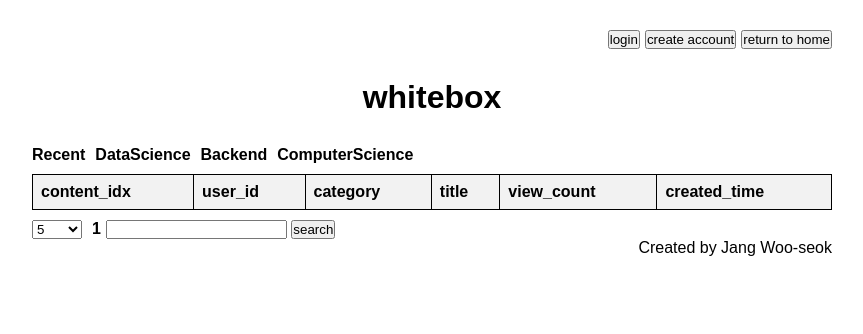
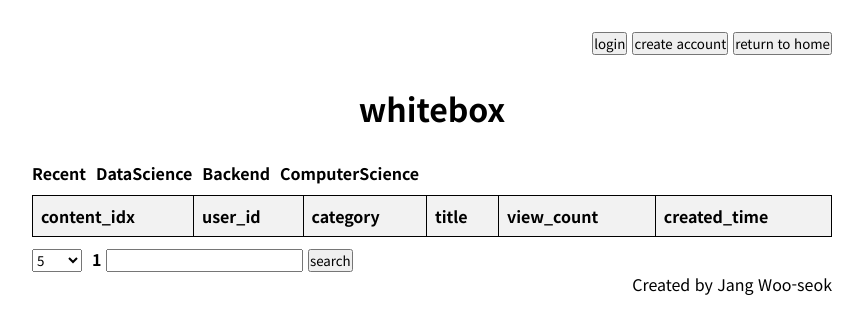
Before and after one commit to applesaltsky/whitebox, a FastAPI app: page / in a window 1280 px wide. Shown: the top 334 px of the page, without its empty margins (208-1071 px from the left). Run offline with FastAPI, Linux system fonts and the light colour scheme; data comes from the database, SQL or seed files in the repository; data that the repository does not hold is empty; parts of the project's set-up code (start-up, migrations or seed data) failed here and were passed over.

Commit message:
apply default font - noto sans, noto sans kr

```diff
--- a/static/css/global.css
+++ b/static/css/global.css
@@ -56,3 +56,15 @@ body {
 .upload_button:hover {
     background-color: #e5e5e5;
 }
+
+body {
+    font-family: "Noto Sans", serif;
+    font-optical-sizing: auto;
+    font-style: normal;
+}
+
+:lang(ko) {
+    font-family: "Noto Sans KR", serif;
+    font-optical-sizing: auto;
+    font-style: normal;
+}
--- a/templates/admin_panel.html
+++ b/templates/admin_panel.html
@@ -4,6 +4,11 @@
     <meta charset="UTF-8">
     <meta name="viewport" content="width=device-width, initial-scale=1.0">
     <title>{{global_title}}</title>
+
+    <link rel="preconnect" href="https://fonts.googleapis.com">
+    <link rel="preconnect" href="https://fonts.gstatic.com" crossorigin>
+    <link href="https://fonts.googleapis.com/css2?family=Noto+Sans+KR:wght@100..900&family=Noto+Sans:ital,wght@0,100..900;1,100..900&display=swap" rel="stylesheet">
+
     <link rel="stylesheet" href="/css/global.css" type="text/css"></link>
     <link rel="stylesheet" href="/css/global_input.css" type="text/css"></link>
     <link rel="stylesheet" href="/css/global_table.css" type="text/css"></link>
--- a/templates/content_edit.html
+++ b/templates/content_edit.html
@@ -4,6 +4,11 @@
     <meta charset="UTF-8">
     <meta name="viewport" content="width=device-width, initial-scale=1.0">
     <title>{{global_title}}</title>
+
+    <link rel="preconnect" href="https://fonts.googleapis.com">
+    <link rel="preconnect" href="https://fonts.gstatic.com" crossorigin>
+    <link href="https://fonts.googleapis.com/css2?family=Noto+Sans+KR:wght@100..900&family=Noto+Sans:ital,wght@0,100..900;1,100..900&display=swap" rel="stylesheet">
+
     <link rel="stylesheet" href="/css/global.css" type="text/css"></link>
     <link rel="stylesheet" href="/css/global_content_view.css" type="text/css"></link>
     <link rel="stylesheet" href="/css/global_content_edit.css" type="text/css"></link>
--- a/templates/home.html
+++ b/templates/home.html
@@ -4,6 +4,11 @@
     <meta charset="UTF-8">
     <meta name="viewport" content="width=device-width, initial-scale=1.0">
     <title>{{global_title}}</title>
+
+    <link rel="preconnect" href="https://fonts.googleapis.com">
+    <link rel="preconnect" href="https://fonts.gstatic.com" crossorigin>
+    <link href="https://fonts.googleapis.com/css2?family=Noto+Sans+KR:wght@100..900&family=Noto+Sans:ital,wght@0,100..900;1,100..900&display=swap" rel="stylesheet">
+
     <link rel="stylesheet" href="/css/global.css" type="text/css"></link>
     <link rel="stylesheet" href="/css/global_table.css" type="text/css"></link>
     <style>
--- a/templates/login.html
+++ b/templates/login.html
@@ -4,6 +4,11 @@
     <meta charset="UTF-8">
     <meta name="viewport" content="width=device-width, initial-scale=1.0">
     <title>{{global_title}}</title>
+
+    <link rel="preconnect" href="https://fonts.googleapis.com">
+    <link rel="preconnect" href="https://fonts.gstatic.com" crossorigin>
+    <link href="https://fonts.googleapis.com/css2?family=Noto+Sans+KR:wght@100..900&family=Noto+Sans:ital,wght@0,100..900;1,100..900&display=swap" rel="stylesheet">
+
     <link rel="stylesheet" href="/css/global.css" type="text/css"></link>
     <link rel="stylesheet" href="/css/global_input.css" type="text/css"></link>
     <style>
--- a/templates/user.html
+++ b/templates/user.html
@@ -4,6 +4,11 @@
     <meta charset="UTF-8">
     <meta name="viewport" content="width=device-width, initial-scale=1.0">
     <title>{{global_title}}</title>
+
+    <link rel="preconnect" href="https://fonts.googleapis.com">
+    <link rel="preconnect" href="https://fonts.gstatic.com" crossorigin>
+    <link href="https://fonts.googleapis.com/css2?family=Noto+Sans+KR:wght@100..900&family=Noto+Sans:ital,wght@0,100..900;1,100..900&display=swap" rel="stylesheet">
+
     <link rel="stylesheet" href="/css/global.css" type="text/css"></link>
     <link rel="stylesheet" href="/css/global_input.css" type="text/css"></link>
     <style>
--- a/templates/user_edit.html
+++ b/templates/user_edit.html
@@ -4,6 +4,11 @@
     <meta charset="UTF-8">
     <meta name="viewport" content="width=device-width, initial-scale=1.0">
     <title>{{global_title}}</title>
+
+    <link rel="preconnect" href="https://fonts.googleapis.com">
+    <link rel="preconnect" href="https://fonts.gstatic.com" crossorigin>
+    <link href="https://fonts.googleapis.com/css2?family=Noto+Sans+KR:wght@100..900&family=Noto+Sans:ital,wght@0,100..900;1,100..900&display=swap" rel="stylesheet">
+
     <link rel="stylesheet" href="/css/global.css" type="text/css"></link>
     <link rel="stylesheet" href="/css/global_input.css" type="text/css"></link>
     <style>
--- a/templates/user_find.html
+++ b/templates/user_find.html
@@ -4,6 +4,11 @@
     <meta charset="UTF-8">
     <meta name="viewport" content="width=device-width, initial-scale=1.0">
     <title>{{global_title}}</title>
+
+    <link rel="preconnect" href="https://fonts.googleapis.com">
+    <link rel="preconnect" href="https://fonts.gstatic.com" crossorigin>
+    <link href="https://fonts.googleapis.com/css2?family=Noto+Sans+KR:wght@100..900&family=Noto+Sans:ital,wght@0,100..900;1,100..900&display=swap" rel="stylesheet">
+
     <link rel="stylesheet" href="/css/global.css" type="text/css"></link>
     <link rel="stylesheet" href="/css/global_input.css" type="text/css"></link>
     <style>
```
Also changed, not shown: templates/content_view.html (+7 -3 lines), 3 other files.
